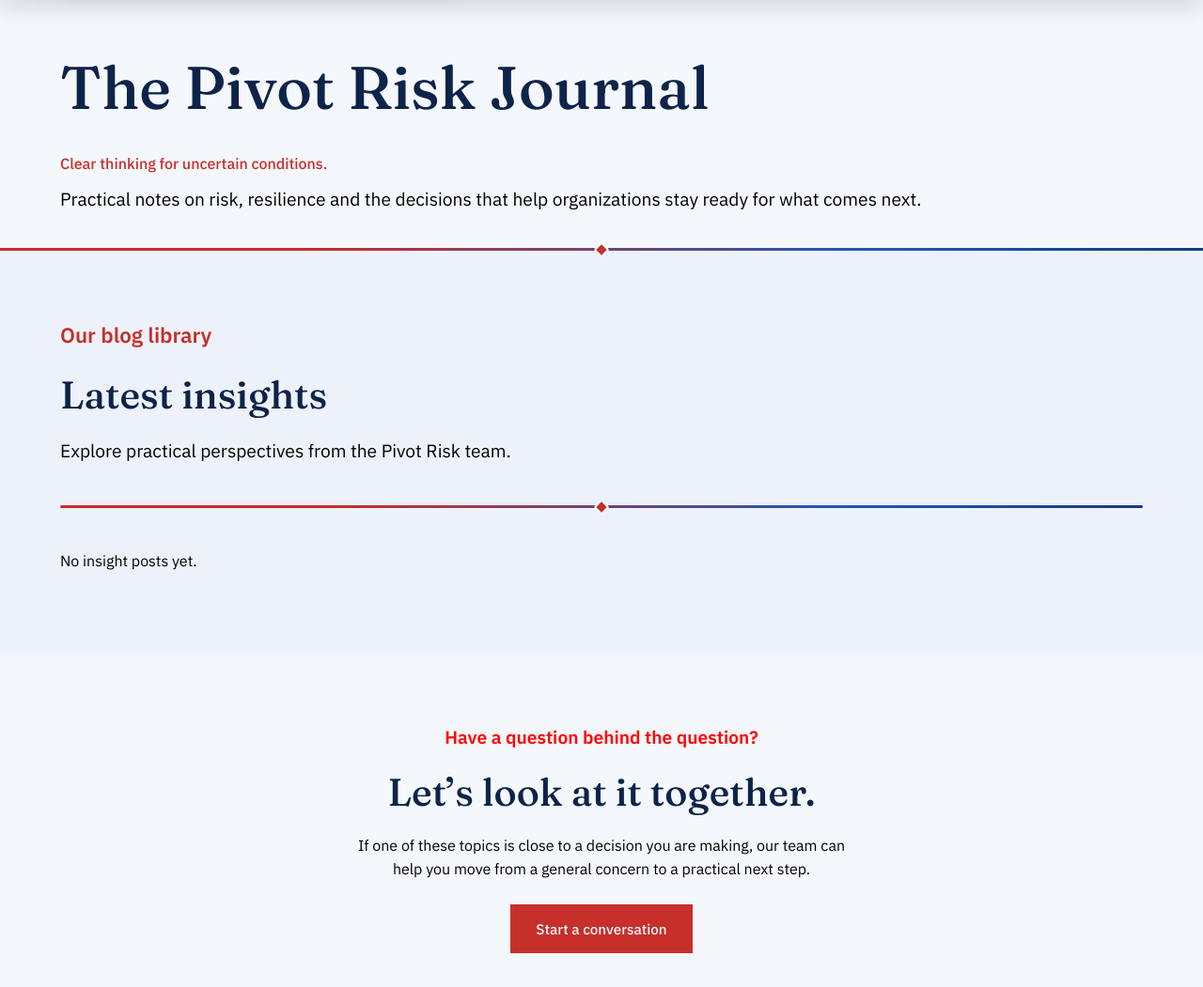
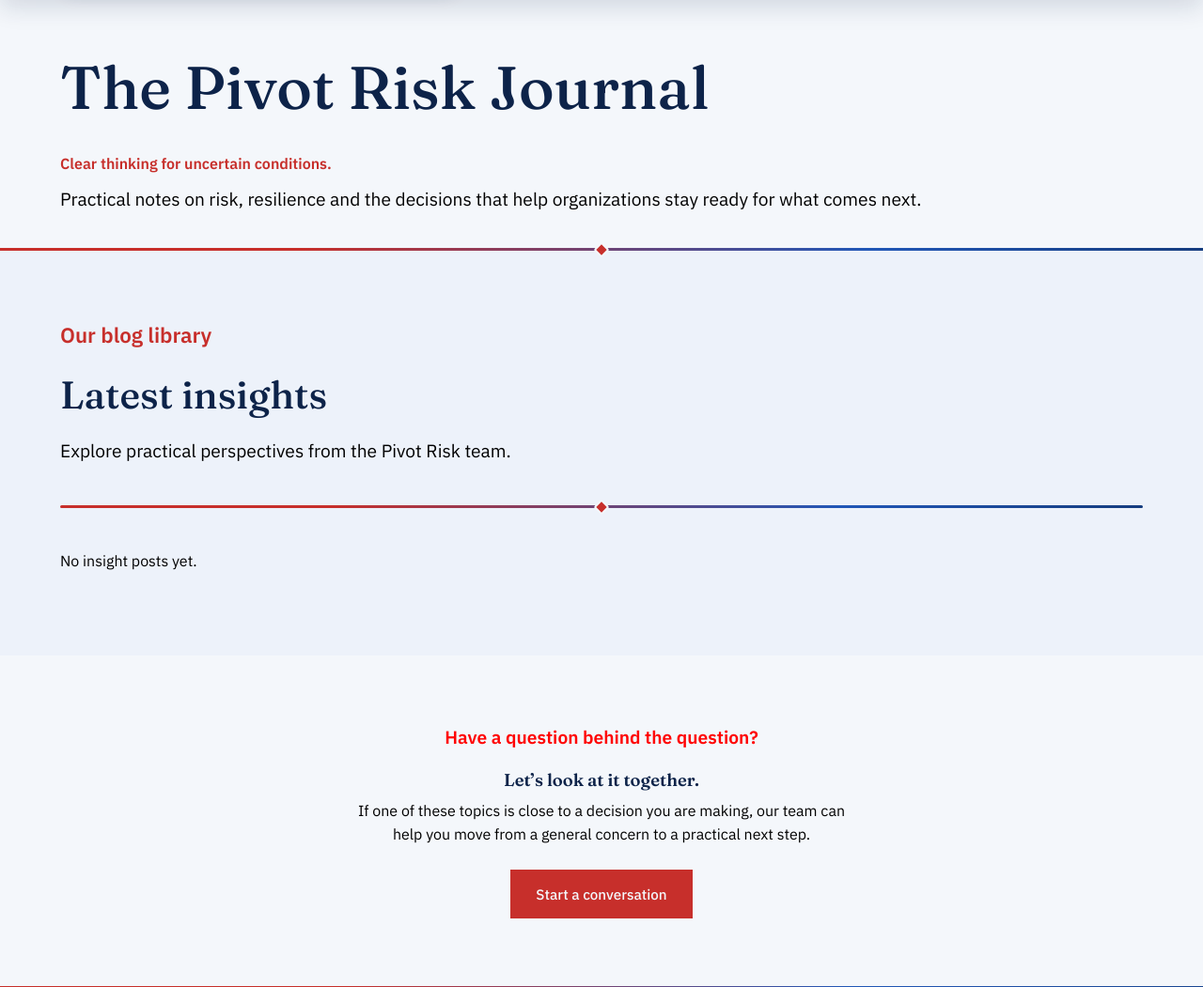
Before and after one commit to Nir010/pivot, a Django app: page /blog/ in a window 1280 px wide. Shown: the part 121-1172 px from the top of the page at 94% size. Run offline with Django 5.2, Linux system fonts and the light colour scheme; data comes from the database, SQL or seed files in the repository; data that the repository does not hold is empty.

Commit message:
update heading levels for consistency

```diff
--- a/css/styles.css
+++ b/css/styles.css
@@ -727,8 +727,8 @@ background: linear-gradient(160deg, var(--deep-blue), var(--brand-blue));  margi
   z-index: 1;
 }
 .page-head .wrap{ animation: contentRise 0.75s ease-out both; }
-.page-head .eyebrow{ color: var(--brand-red); font-size: 1rem; font-weight: 500; margin-bottom: 10px; }
-.page-head h1{ font-size: clamp(1.9rem, 5vw, 4.6rem); }
+.page-head .eyebrow{ color: var(--brand-red); font-size: 1rem; font-weight: bold; margin-bottom: 10px; }
+.page-head h2{ font-size: clamp(1.9rem, 5vw, 4.6rem); }
 @media (max-width: 640px){
   .page-head h1{ font-size: clamp(1.6rem, 6.5vw, 2.2rem); }
 }
--- a/templates/blog/blog_list.html
+++ b/templates/blog/blog_list.html
@@ -71,7 +71,7 @@
 <section class="section">
   <div class="wrap" style="text-align:center;">
     <p class="eyebrow" style="color: red; font-weight: bold; font-size: 1.2rem;">Have a question behind the question?</p>
-    <h2>Let’s look at it together.</h2>
+    <h3>Let’s look at it together.</h3>
     <p style="max-width: 54ch; margin: 0 auto 24px;">If one of these topics is close to a decision you are making, our team can help you move from a general concern to a practical next step.</p>
     <a href="{% url 'contact' %}" class="btn btn-solid">Start a conversation</a>
   </div>
--- a/templates/home/index.html
+++ b/templates/home/index.html
@@ -20,11 +20,11 @@
 
   <div class="wrap hero-grid">
     <div>
-      <h1>
+      <h2>
         Every decision carries
         <span class="hero-highlight">exposure</span>.<br />
         We help you carry it well.
-      </h1>
+      </h2>
       <p class="lede">
         Pivot Risk works with organizations across and beyond Nepal to identify
         what could go wrong, price it honestly and build the plans that keep
@@ -98,7 +98,7 @@
   <div class="wrap"
        style="text-align:left;display:flex;justify-content:space-between;align-items:center;flex-wrap:wrap;gap:24px">
     <div>
-      <h2 class="mt-0">Have a decision that needs a sharper look?</h2>
+      <h3 class="mt-0">Have a decision that needs a sharper look?</h3>
       <p>
         Tell us what you're looking for. We'll tell you what we'd want to know
         before signing off on it.
--- a/templates/home/services.html
+++ b/templates/home/services.html
@@ -36,7 +36,7 @@
     <div class="section-head">
       <div>
         <h2 class="mt-0">Other Services</h2>
-        <p class="eyebrow" style="font-size: 1.4rem; color: var(--brand-red); font-weight: bold;">More ways we can help</p>
+        <p class="eyebrow" style="font-weight: bold; color: var(--brand-red);">More ways we can help</p>
       </div>
     </div>
 
--- a/templates/home/team.html
+++ b/templates/home/team.html
@@ -211,7 +211,7 @@ Risk Pvt. Ltd.{% endblock %} {% block content %}
     "
   >
     <div>
-      <h2 class="mt-0">Interested in joining the team?</h2>
+      <h3 class="mt-0">Interested in joining the team?</h3>
       <p>
         We're always open to hearing from risk, compliance, and finance
         professionals based in the Kathmandu Valley.
--- a/templates/projects/project_list.html
+++ b/templates/projects/project_list.html
@@ -71,7 +71,7 @@
 <section class="section">
   <div class="wrap" style="text-align:left; display:flex; justify-content:space-between; align-items:center; flex-wrap:wrap; gap:24px;">
     <div>
-      <h2 class="mt-0">Planning a project of your own?</h2>
+      <h3 class="mt-0">Planning a project of your own?</h3>
       <p>Bring us the question, and we will help define the work needed to answer it.</p>
     </div>
     <a href="{% url 'contact' %}" class="btn btn-solid">Start a conversation</a>
```
